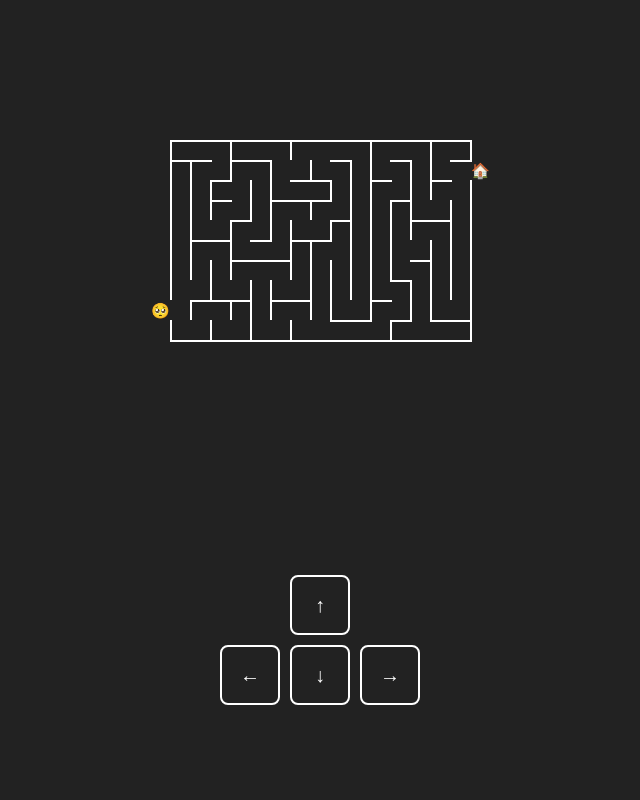
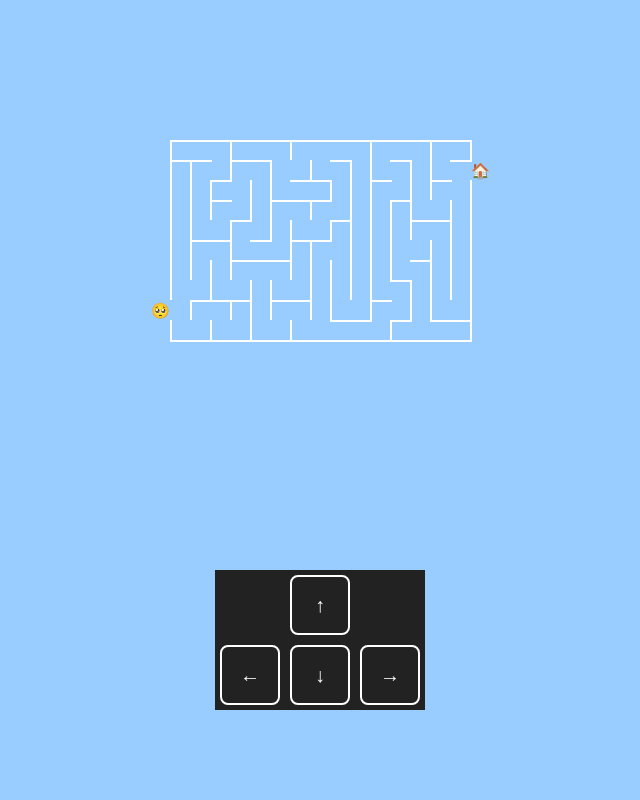
Before and after one commit to zhs141/zhs141.github.io, a PHP site: page /Jay/7/index.html in a window 1280 px wide. Shown: the whole page, without its empty margins (320-960 px from the left). Run offline with PHP 8.4, Linux system fonts and the light colour scheme.

Commit message:
更新 migong.css

```diff
--- a/Jay/7/migong.css
+++ b/Jay/7/migong.css
@@ -29,7 +29,7 @@ body {
 .mbox,
 .controls {
   height: 100%;
-  background: #222;
+  background: #99CCFF;
   display: grid;
 }
 
```
